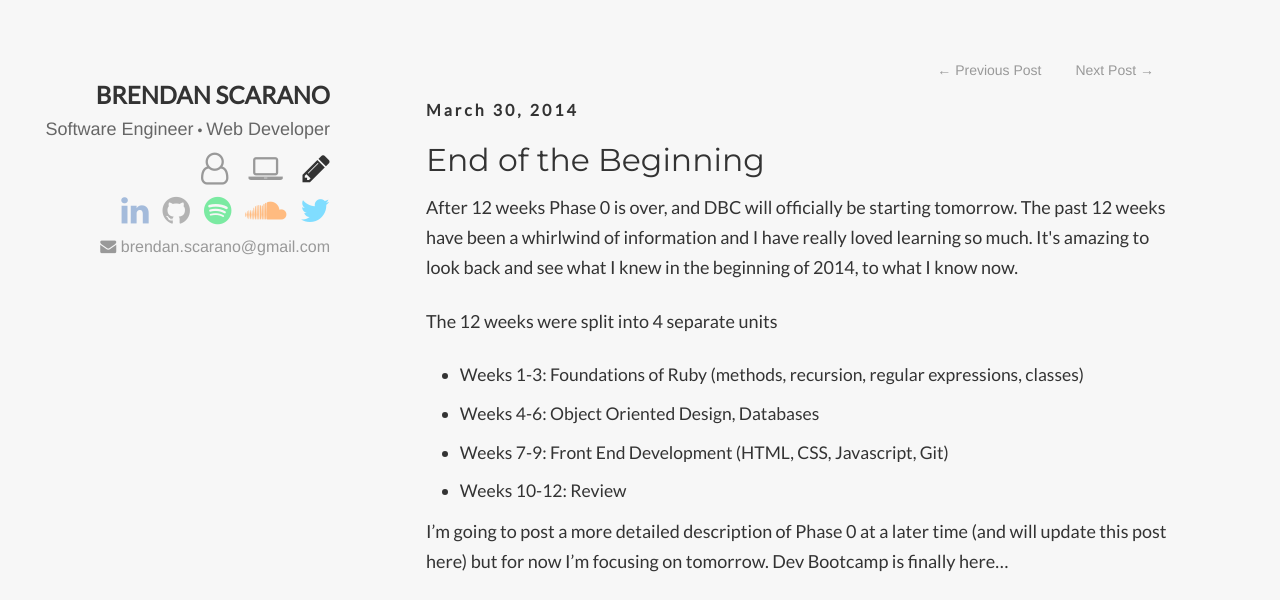
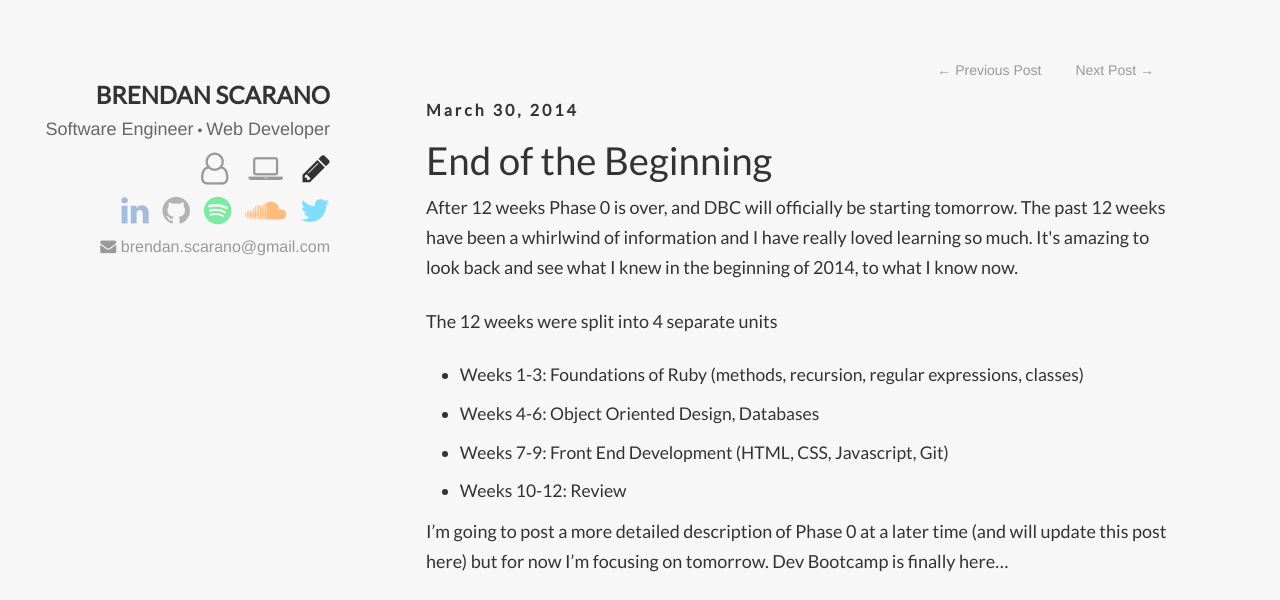
Before and after one commit to brendanscarano/brendanscarano.github.io, a Jekyll site: the page built from _posts/2014-03-30-end-of-the-beginning.md, in a window 1280 px wide. Shown: the top 600 px of the page. Built offline with Jekyll 4.4.1, drawn with Linux system fonts in a browser that asks for light colours; nearby versions of some CDN libraries; Markdown is read by kramdown in place of the engine named in the settings; grey boxes are pictures that could not be loaded.

Commit message:
made post header h1 tag rather than h2

```diff
--- a/_layouts/post.html
+++ b/_layouts/post.html
@@ -22,7 +22,7 @@ layout: post
     <div class="blog">
       <div class="entry">
         <h3><div class="entry-date">{{ page.date | date: "%B %d, %Y" }}</div></h3>
-        <h2 class="entry-title">{{ page.title }}</h2>
+        <h1 class="entry-title">{{ page.title }}</h1>
 
         {{ content }}
 
```
Also changed, not shown: _includes/header.html (line endings or trailing spaces), posts/index.html (line endings or trailing spaces).
